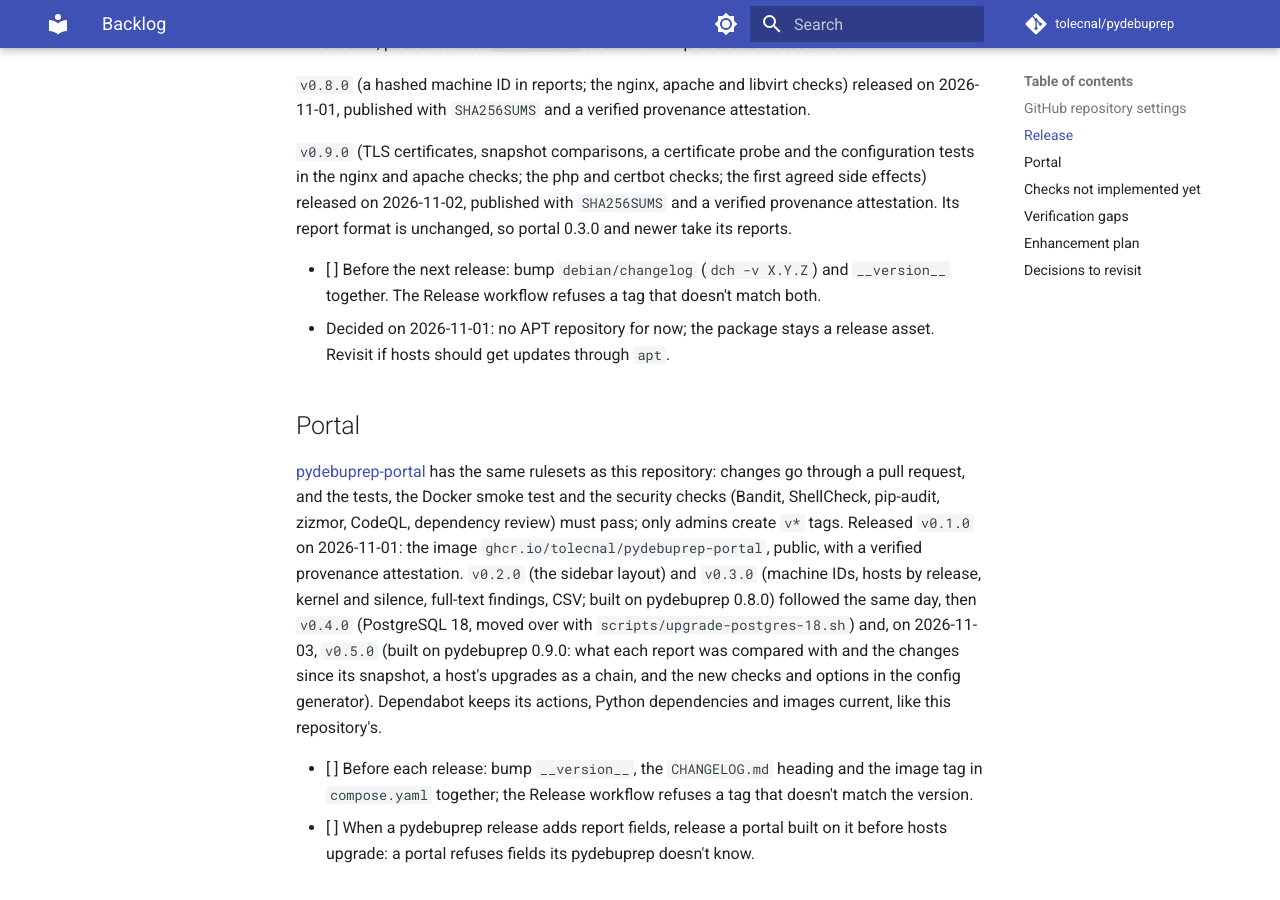
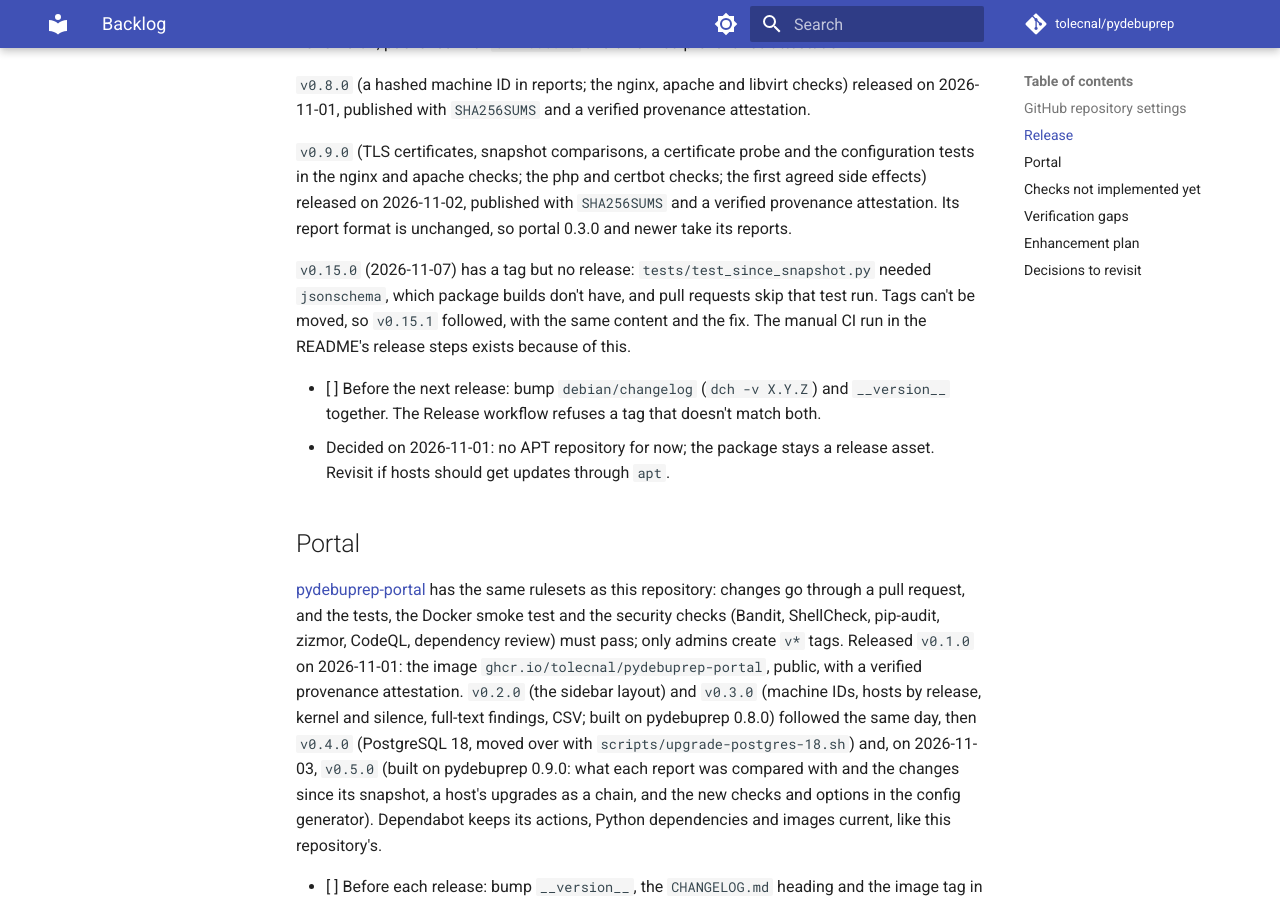
Before and after one commit to tolecnal/pydebuprep, an MkDocs documentation site: the page built from docs/backlog.md, in a window 1280 px wide and 900 px high, scrolled down 1165 px. Built offline with MkDocs 1.6.1 and Material for MkDocs 9.7.7, drawn with Linux system fonts in a browser that asks for light colours; comment, search, counter and statistics services are not loaded.

Commit message:
docs: say why 0.14.0 is followed by 0.15.1
Co-Authored-By: Claude Opus 5.5 <noreply@anthropic.com>

```diff
--- a/docs/backlog.md
+++ b/docs/backlog.md
@@ -53,6 +53,11 @@ configuration tests in the nginx and apache checks; the php and certbot checks;
 first agreed side effects) released on 2026-11-02, published with `SHA256SUMS` and a
 verified provenance attestation. Its report format is unchanged, so portal 0.3.0 and
 newer take its reports.
+
+`v0.15.0` (2026-11-07) has a tag but no release: `tests/test_since_snapshot.py` needed
+`jsonschema`, which package builds don't have, and pull requests skip that test run. Tags
+can't be moved, so `v0.15.1` followed, with the same content and the fix. The manual CI run
+in the README's release steps exists because of this.
 
 - [ ] Before the next release: bump `debian/changelog` (`dch -v X.Y.Z`) and
       `__version__` together. The Release workflow refuses a tag that doesn't
```
Also changed, not shown: README.md (+3 -0 lines), docs/getting-started/install.md (+5 -0 lines).
